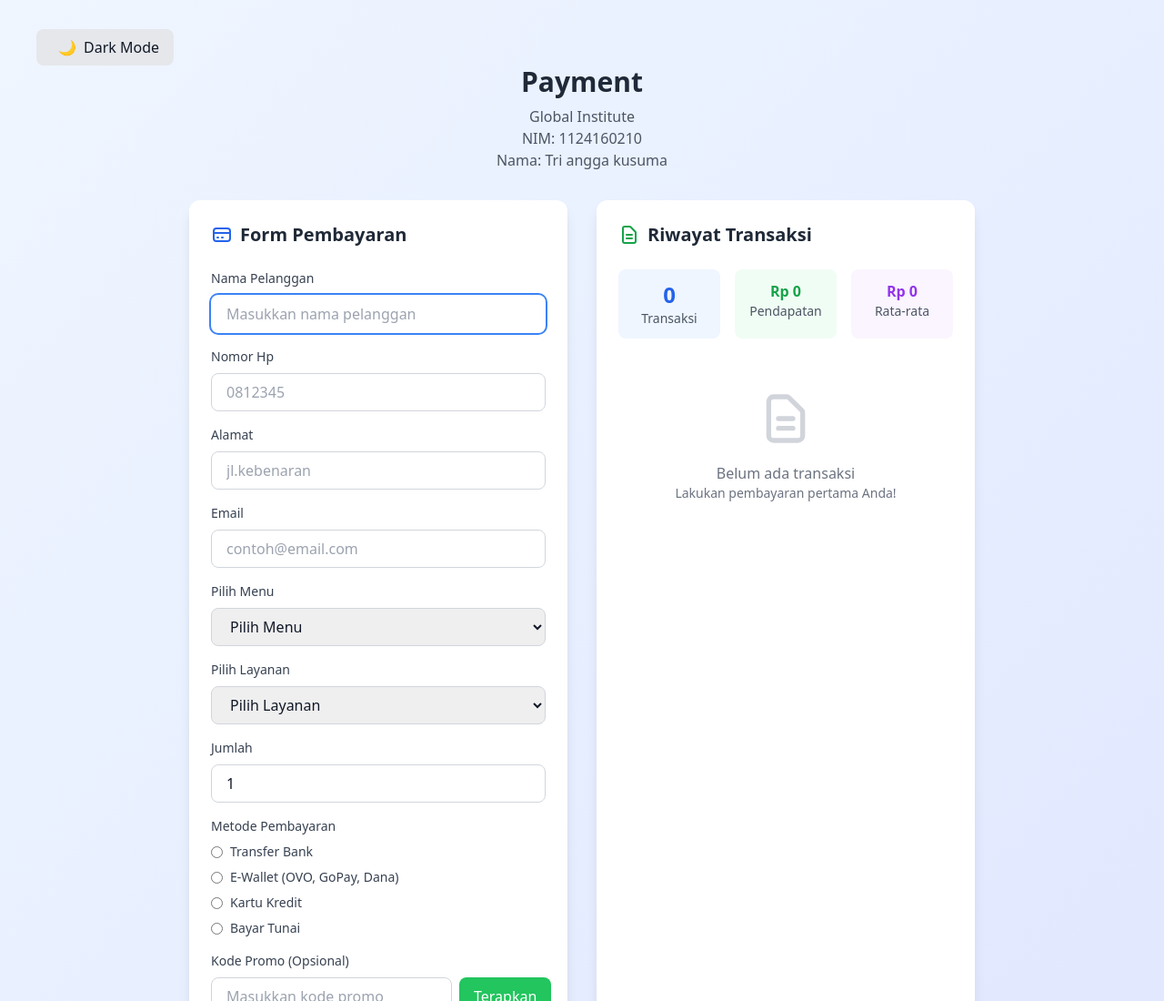
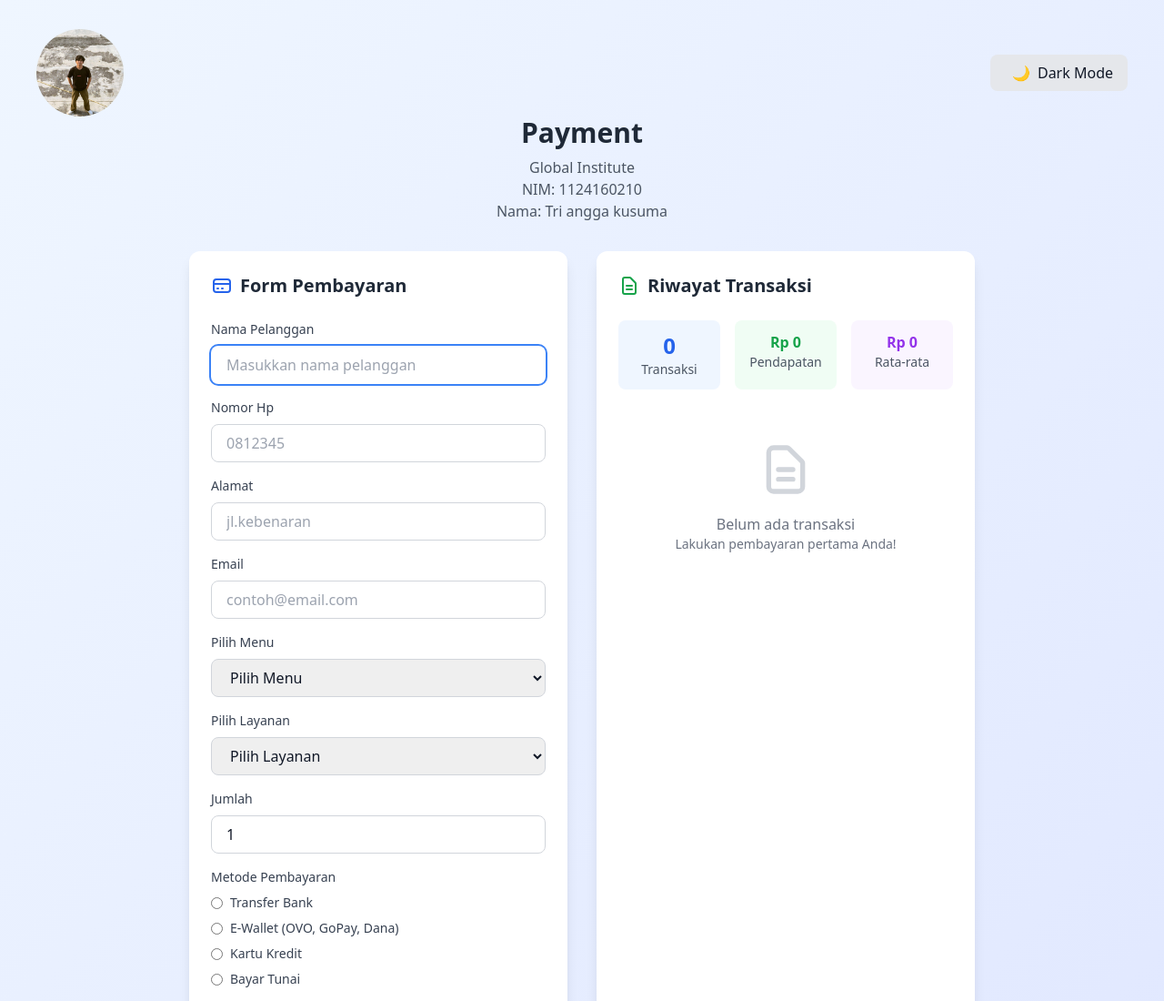
Before and after one commit to anggasae/UAS-WEB-SPA-1124160210, a plain HTML site: page index.html in a window 1280 px wide. Shown: the top 1100 px of the page at 91% size. Drawn offline with nearby package versions, Linux system fonts and the light colour scheme.

Commit message:
menambahkan foto di sebelah kiri

```diff
--- a/index.html
+++ b/index.html
@@ -4,6 +4,7 @@
     <meta charset="UTF-8" />
     <meta name="viewport" content="width=device-width, initial-scale=1.0" />
     <title>Sistem Pembayaran</title>
+    <link rel="shortcut icon" href="assets/logo.png" type="x-icon" />
     <script src="https://cdn.tailwindcss.com"></script>
   </head>
   <body
@@ -12,6 +13,15 @@
     <header
       class="flex items-center justify-between px-10 bg-transparent dark:bg-transparent"
     >
+      <!-- Gambar kiri -->
+      <div class="flex-shrink-0">
+        <img
+          src="assets/saya.jpeg"
+          alt="Foto Kiri"
+          class="w-16 h-16 md:w-20 md:h-20 lg:w-24 lg:h-24 rounded-full object-cover"
+        />
+      </div>
+
       <!-- Tombol Toggle Kanan -->
       <div class="flex-shrink-0">
         <button
```
